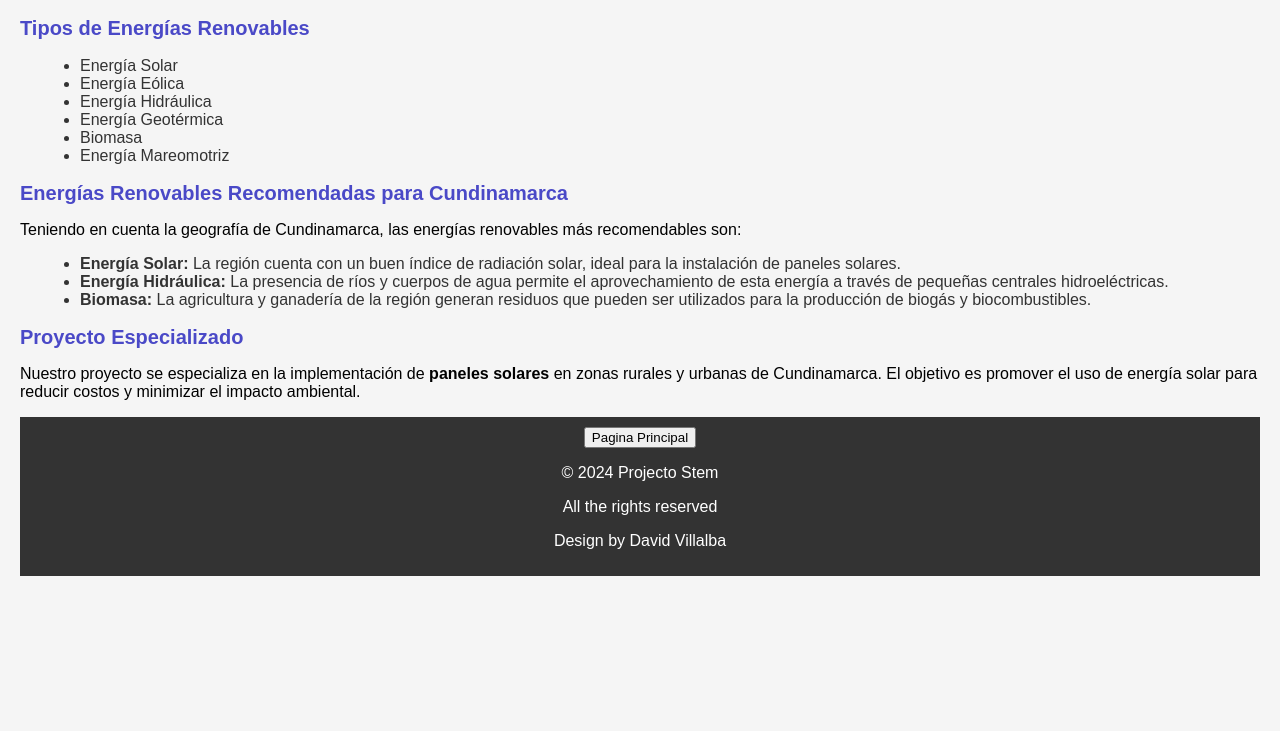
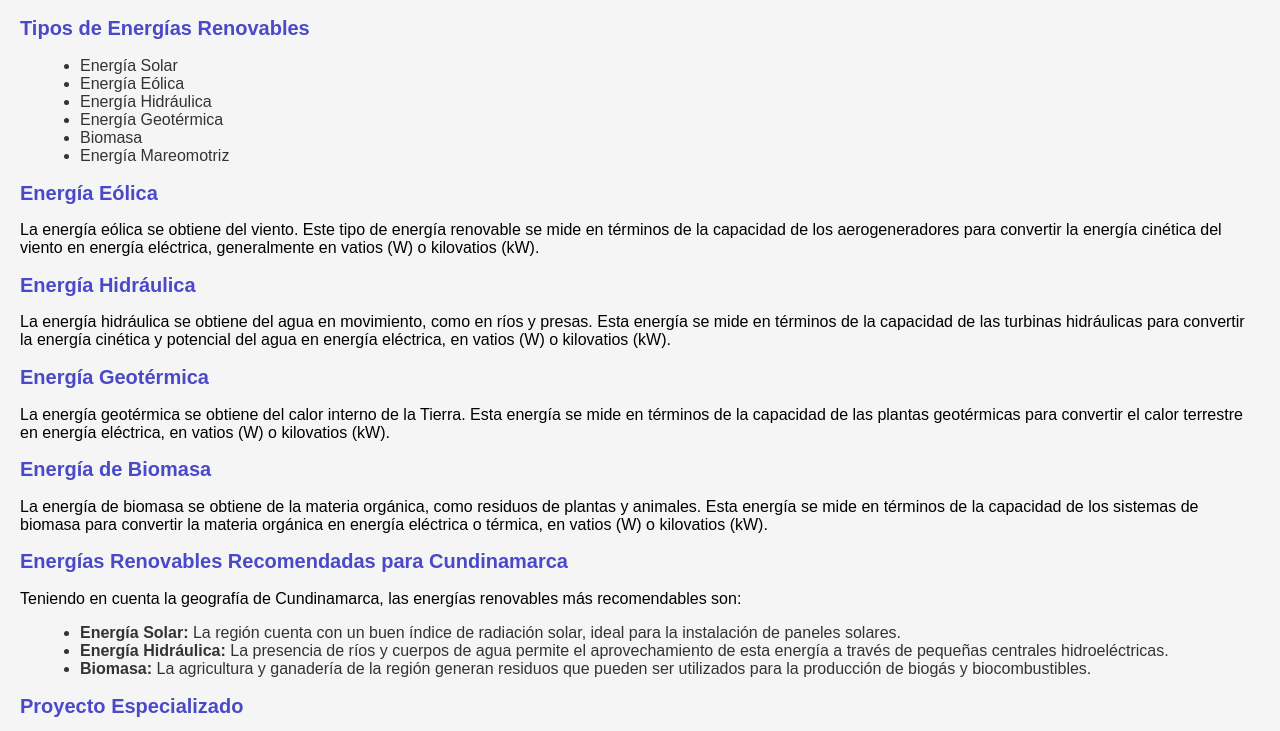
Before and after one commit to KapDav/KapDav.github.io, a plain HTML site: page index2.html in a window 1280 px wide. Shown: the part 582-1313 px from the top of the page. Before the commit the page ends 1178 px from the top, so only its background shows below. Drawn offline with Linux system fonts and the light colour scheme.

Commit message:
Update index2.html

```diff
--- a/index2.html
+++ b/index2.html
@@ -35,6 +35,25 @@
                 <li>Energía Mareomotriz</li>
             </ul>
         </section>
+        <section id="eolica">
+            <h2>Energía Eólica</h2>
+            <p>La energía eólica se obtiene del viento. Este tipo de energía renovable se mide en términos de la capacidad de los aerogeneradores para convertir la energía cinética del viento en energía eléctrica, generalmente en vatios (W) o kilovatios (kW).</p>
+        </section>
+
+        <section id="hidraulica">
+            <h2>Energía Hidráulica</h2>
+            <p>La energía hidráulica se obtiene del agua en movimiento, como en ríos y presas. Esta energía se mide en términos de la capacidad de las turbinas hidráulicas para convertir la energía cinética y potencial del agua en energía eléctrica, en vatios (W) o kilovatios (kW).</p>
+        </section>
+
+        <section id="geotermica">
+            <h2>Energía Geotérmica</h2>
+            <p>La energía geotérmica se obtiene del calor interno de la Tierra. Esta energía se mide en términos de la capacidad de las plantas geotérmicas para convertir el calor terrestre en energía eléctrica, en vatios (W) o kilovatios (kW).</p>
+        </section>
+
+        <section id="biomasa">
+            <h2>Energía de Biomasa</h2>
+            <p>La energía de biomasa se obtiene de la materia orgánica, como residuos de plantas y animales. Esta energía se mide en términos de la capacidad de los sistemas de biomasa para convertir la materia orgánica en energía eléctrica o térmica, en vatios (W) o kilovatios (kW).</p>
+        </section>
         <section>
             <h2>Energías Renovables Recomendadas para Cundinamarca</h2>
             <p>Teniendo en cuenta la geografía de Cundinamarca, las energías renovables más recomendables son:</p>
```
